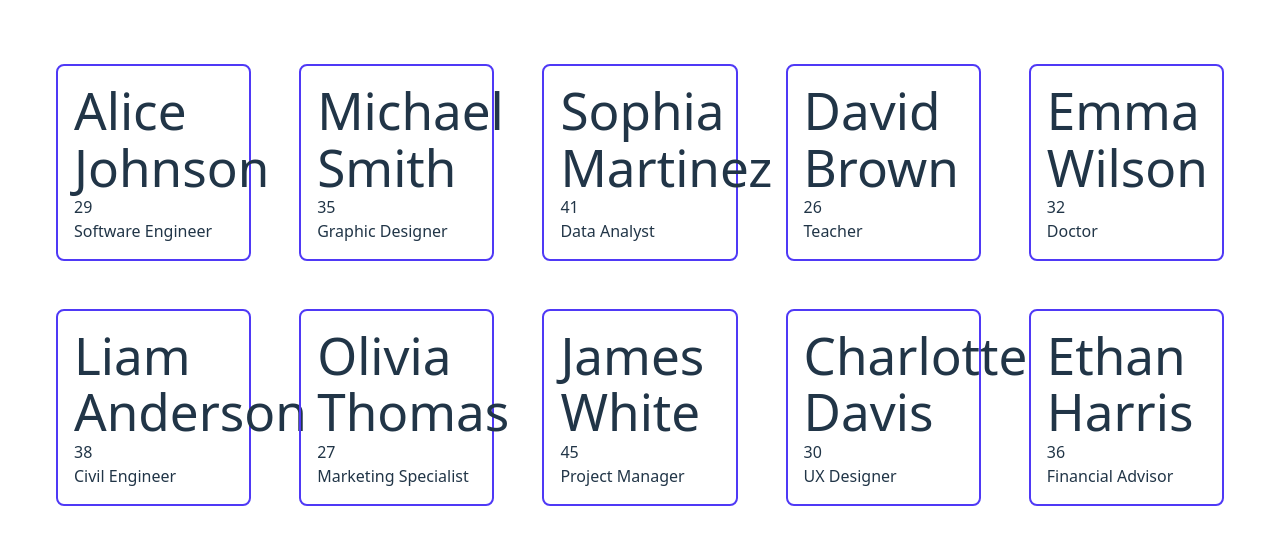
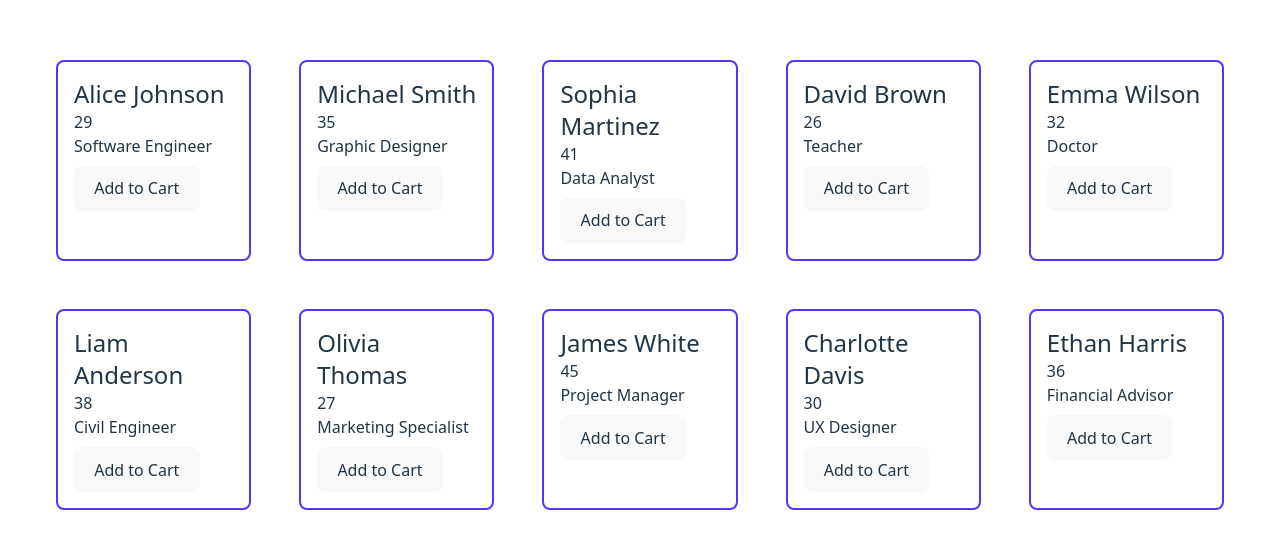
Before and after one commit to tanjirhc/understand-react, a React (Vite) app: page / in a window 1280 px wide. Shown: the part 115-664 px from the top of the page. Built offline with nearby package versions, Linux system fonts and the light colour scheme.

Commit message:
bg button

```diff
--- a/src/components/Product/Product.jsx
+++ b/src/components/Product/Product.jsx
@@ -5,9 +5,10 @@ const Product = ({product}) => {
 
   return (
     <div className='border-2 m-4 p-4 border-indigo-600 rounded-lg bordder-center'>
-      <h1 className='text-2xl'>{name}</h1>
+      <h2 className='text-2xl'>{name}</h2>
       <p>{age}</p>
-      <span>{profession}</span>
+      <p>{profession}</p>
+      <button className='bg-red-600 px-4 py-3 mt-2'>Add to Cart</button>
     </div>
   )
 }
```
